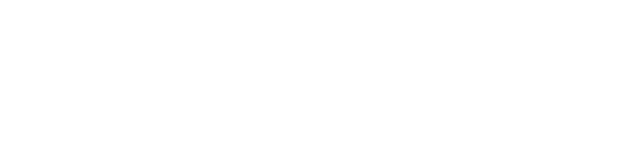
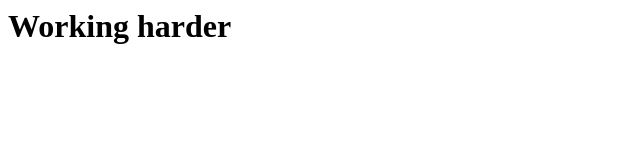
Before and after one commit to MarekHalaczkiewicz/helloWorld, a plain HTML site: page index.html in a window 1280 px wide. Shown: the whole page, without its empty margins (0-640 px from the left). Drawn offline with Linux system fonts and the light colour scheme.

Commit message:
Adding <h1>

```diff
--- a/index.html
+++ b/index.html
@@ -3,5 +3,6 @@
       <title> Working Hard </title>
     </head>
    <body>
+      <h1> Working harder <h1>
    </body>
 </html>
```
